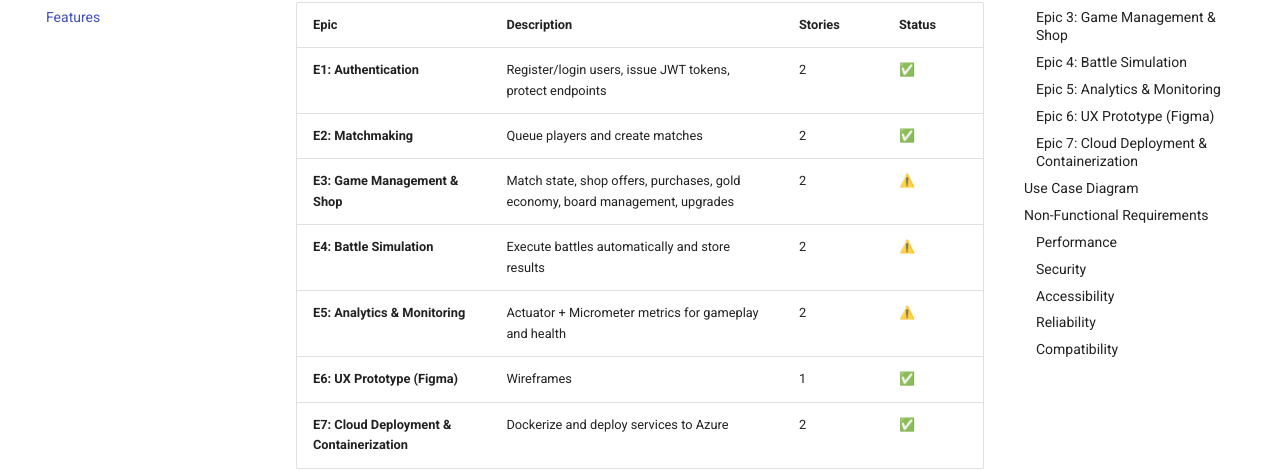
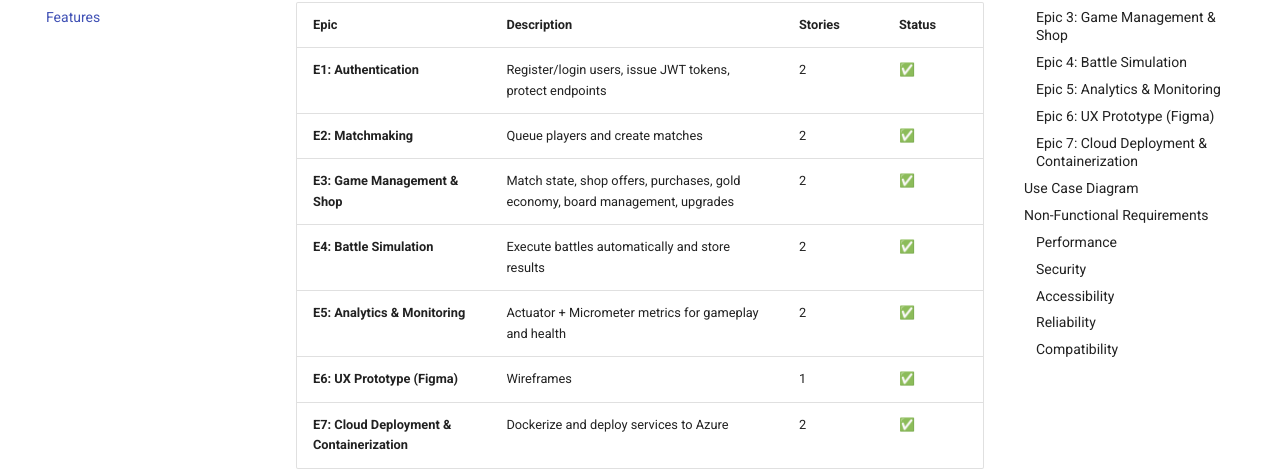
Before and after one commit to diploma-sdc-2025/project-documentation, an MkDocs documentation site: the page built from docs/01-project-overview/features.md, in a window 1280 px wide and 900 px high. Shown: the part 277-748 px from the top of the window. Built offline with MkDocs 1.6.1 and Material for MkDocs 9.7.7, drawn with Linux system fonts in a browser that asks for light colours.

Commit message:
Update features.md

```diff
--- a/docs/01-project-overview/features.md
+++ b/docs/01-project-overview/features.md
@@ -6,9 +6,9 @@
 | ---- | ------------| ------- | ------ |
 | **E1: Authentication** | Register/login users, issue JWT tokens, protect endpoints | 2 | ✅ |
 | **E2: Matchmaking** | Queue players and create matches | 2 | ✅  |
-| **E3: Game Management & Shop** | Match state, shop offers, purchases, gold economy, board management, upgrades | 2 | ⚠️  |
-| **E4: Battle Simulation**  | Execute battles automatically and store results | 2 | ⚠️ |
-| **E5: Analytics & Monitoring** | Actuator + Micrometer metrics for gameplay and health  | 2 | ⚠️ |
+| **E3: Game Management & Shop** | Match state, shop offers, purchases, gold economy, board management, upgrades | 2 | ✅  |
+| **E4: Battle Simulation**  | Execute battles automatically and store results | 2 | ✅ |
+| **E5: Analytics & Monitoring** | Actuator + Micrometer metrics for gameplay and health  | 2 | ✅ |
 | **E6: UX Prototype (Figma)** | Wireframes | 1 | ✅  |
 | **E7: Cloud Deployment & Containerization** | Dockerize and deploy services to Azure | 2 | ✅ |
 
```
